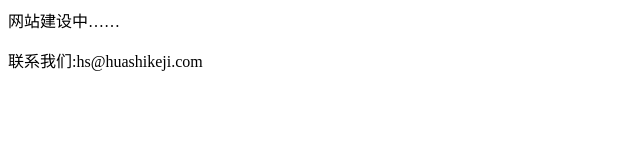
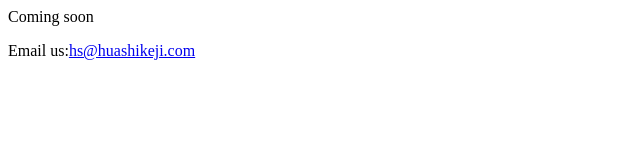
Before and after one commit to huashikeji/huashikeji.github.io, a plain HTML site: page index.html in a window 1280 px wide. Shown: the whole page, without its empty margins (0-640 px from the left). Drawn offline with Linux system fonts and the light colour scheme.

Commit message:
update something

```diff
--- a/index.html
+++ b/index.html
@@ -1,2 +1,2 @@
-<p>网站建设中……</p>
-<p>联系我们:hs@huashikeji.com</p>
+<p>Coming soon</p>
+<p>Email us:<a href="mailto:hs@huashikeji.com">hs@huashikeji.com</a></p>
```
